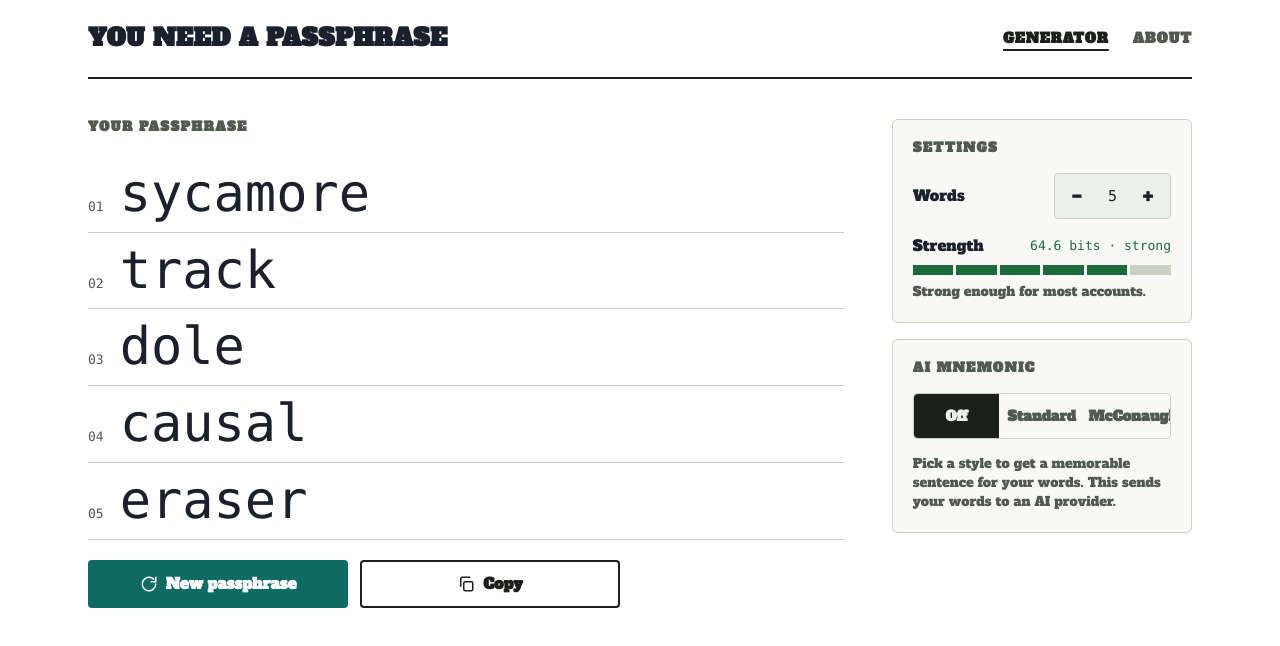
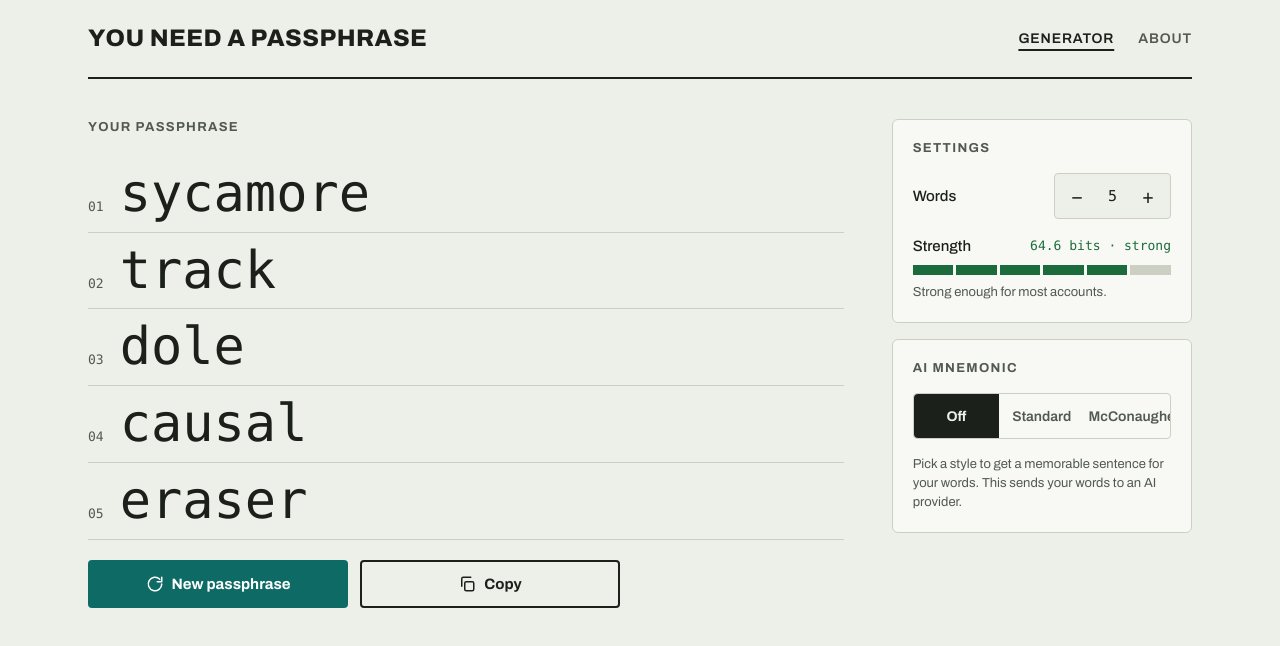
Before and after one commit to cdanielsen/next-long-pass, a React (Vite) app: page / in a window 1280 px wide. Shown: the top 646 px of the page. Built offline with nearby package versions, Linux system fonts and the light colour scheme; a web font is replaced by a local one.

Commit message:
chore: remove Chakra, Emotion, framer-motion, react-icons, Alfa Slab
Removes 73 packages. Production JS: 625 KB -> 332 KB (minified).

Co-Authored-By: Claude Opus 5.5 <noreply@anthropic.com>

```diff
--- a/package.json
+++ b/package.json
@@ -27,19 +27,13 @@
     "*.{json,md,yml,yaml,css,html}": "prettier --write"
   },
   "dependencies": {
-    "@chakra-ui/react": "^2.8.1",
-    "@emotion/react": "^11.11.1",
-    "@emotion/styled": "^11.11.0",
     "@fontsource-variable/archivo": "^5.3.0",
     "@fontsource-variable/martian-mono": "^5.3.0",
-    "@fontsource/alfa-slab-one": "^5.3.0",
     "@netlify/functions": "^6.1.1",
-    "framer-motion": "^14.14.0",
     "openai": "^7.59.0",
     "react": "^19.3.1",
     "react-dom": "^19.3.1",
     "react-error-boundary": "^6.1.6",
-    "react-icons": "^5.7.0",
     "react-router": "^8.5.1"
   },
   "devDependencies": {
--- a/src/Main.tsx
+++ b/src/Main.tsx
@@ -1,20 +1,15 @@
 import React from "react";
 import ReactDOM from "react-dom/client";
-import { ChakraProvider } from "@chakra-ui/react";
 import { BrowserRouter } from "react-router";
 
 import App from "./components/App.tsx";
-import theme from "./theme";
-import "@fontsource/alfa-slab-one";
 import "./styles/global.css";
 
 // eslint-disable-next-line @typescript-eslint/no-non-null-assertion
 ReactDOM.createRoot(document.getElementById("root")!).render(
   <React.StrictMode>
-    <ChakraProvider theme={theme}>
-      <BrowserRouter>
-        <App />
-      </BrowserRouter>
-    </ChakraProvider>
+    <BrowserRouter>
+      <App />
+    </BrowserRouter>
   </React.StrictMode>,
 );
--- a/src/theme.ts
+++ /dev/null
@@ -1,26 +0,0 @@
-import { extendTheme } from "@chakra-ui/react";
-
-const DISPLAY_FONT = `"Alfa Slab One", Inter, system-ui, Avenir, Helvetica, Arial, sans-serif`;
-
-const theme = extendTheme({
-  fonts: {
-    heading: DISPLAY_FONT,
-    body: DISPLAY_FONT,
-  },
-  styles: {
-    // Merged with Chakra's default global styles (body colour, bg, etc.)
-    global: {
-      body: {
-        minWidth: "320px",
-        minHeight: "100vh",
-      },
-      "#root": {
-        maxWidth: "1280px",
-        margin: "0 auto",
-        padding: "0 1.5rem",
-      },
-    },
-  },
-});
-
-export default theme;
```
Also changed, not shown: 1 other file (tests, documents, lock files or other folders).
